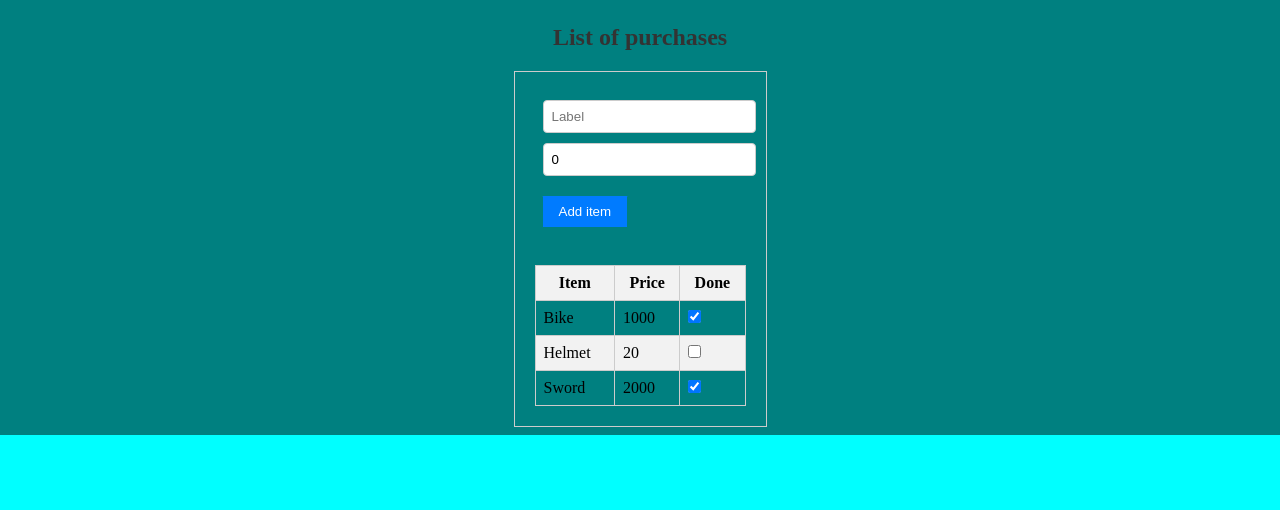
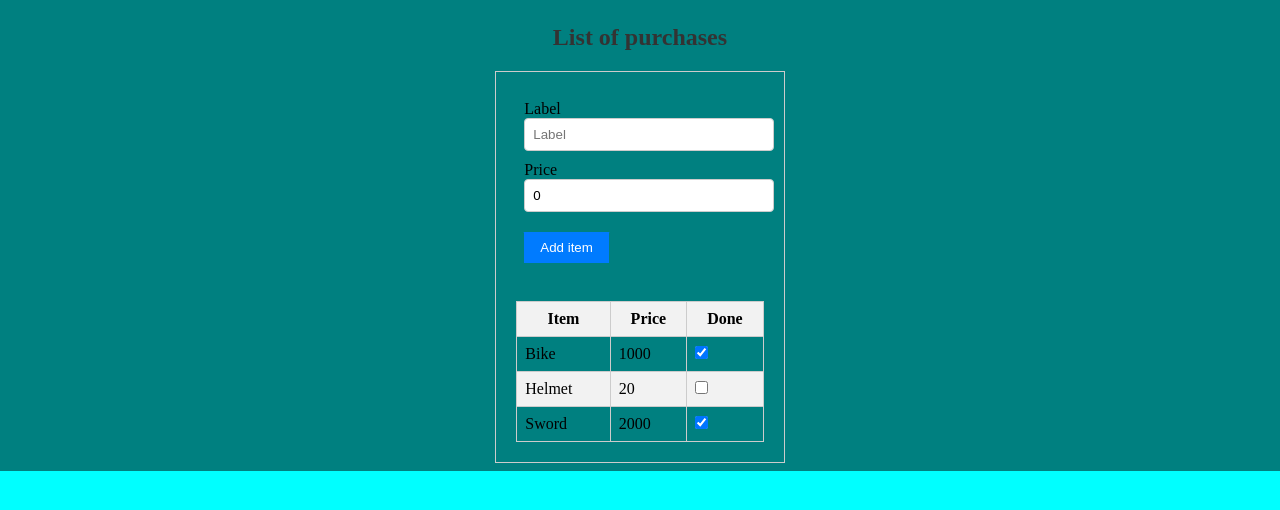
Before and after one commit to MarkAlexI/purchaseListOnAngular, an Angular app: page / in a window 1280 px wide. Shown: the top 510 px of the page. Built offline with nearby package versions, Linux system fonts and the light colour scheme.

Commit message:
Improved accessability og html.

```diff
--- a/package.json
+++ b/package.json
@@ -1,10 +1,10 @@
 {
   "name": "purchaseapp",
-  "version": "0.6.2",
+  "version": "0.7.2",
   "scripts": {
     "ng": "ng",
     "start": "ng serve",
-    "build": "ng build --aot",
+    "build": "ng build",
     "watch": "ng build --watch --configuration development",
     "test": "ng test"
   },
--- a/src/app/list/list.component.html
+++ b/src/app/list/list.component.html
@@ -5,20 +5,26 @@
   <div class="form-inline">
     <div class="form-group">
       <div class="col">
+        <label for="labelInput">Label</label>
         <input
+          id="labelInput"
           class="form-control"
           [(ngModel)]="text"
           placeholder="Label"
+          required
         />
       </div>
     </div>
     <div class="form-group">
       <div class="col">
+        <label for="priceInput">Price</label>
         <input
+          id="priceInput"
           type="number"
           class="form-control"
           [(ngModel)]="price"
           placeholder="Price"
+          required
         />
       </div>
     </div>
```
Also changed, not shown: 3 other files (tests, documents, lock files or other folders).
